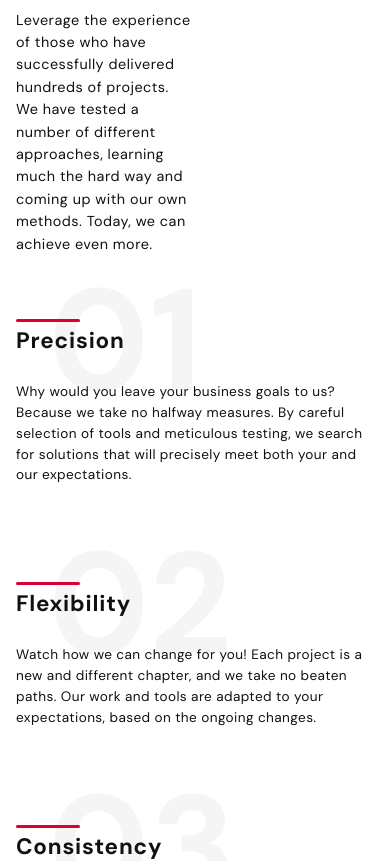
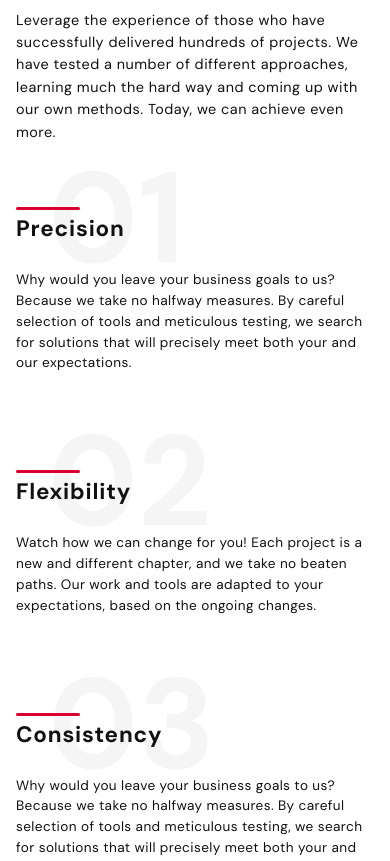
Before and after one commit to the-anomalous/agency, a React (Vite) app: page / in a window 390 px wide. Shown: the part 1400-2261 px from the top of the page. Built offline with nearby package versions, Linux system fonts and the light colour scheme.

Commit message:
updated experince

```diff
--- a/src/components/experince/experince.styles.scss
+++ b/src/components/experince/experince.styles.scss
@@ -7,6 +7,9 @@
     width: 50%;
     font-size: 1.8rem;
     line-height: 2.8rem;
+    @media only screen and (max-width: 31.25em) {
+      width: 100%;
+    }
     letter-spacing: 0.5px;
   }
 
@@ -33,6 +36,10 @@
       font-weight: 700;
       top: -9rem;
       left: 4rem;
+
+    @media only screen and (max-width: 31.25em) {
+      font-size: 16rem;
+    }
     }
   }
 
```
